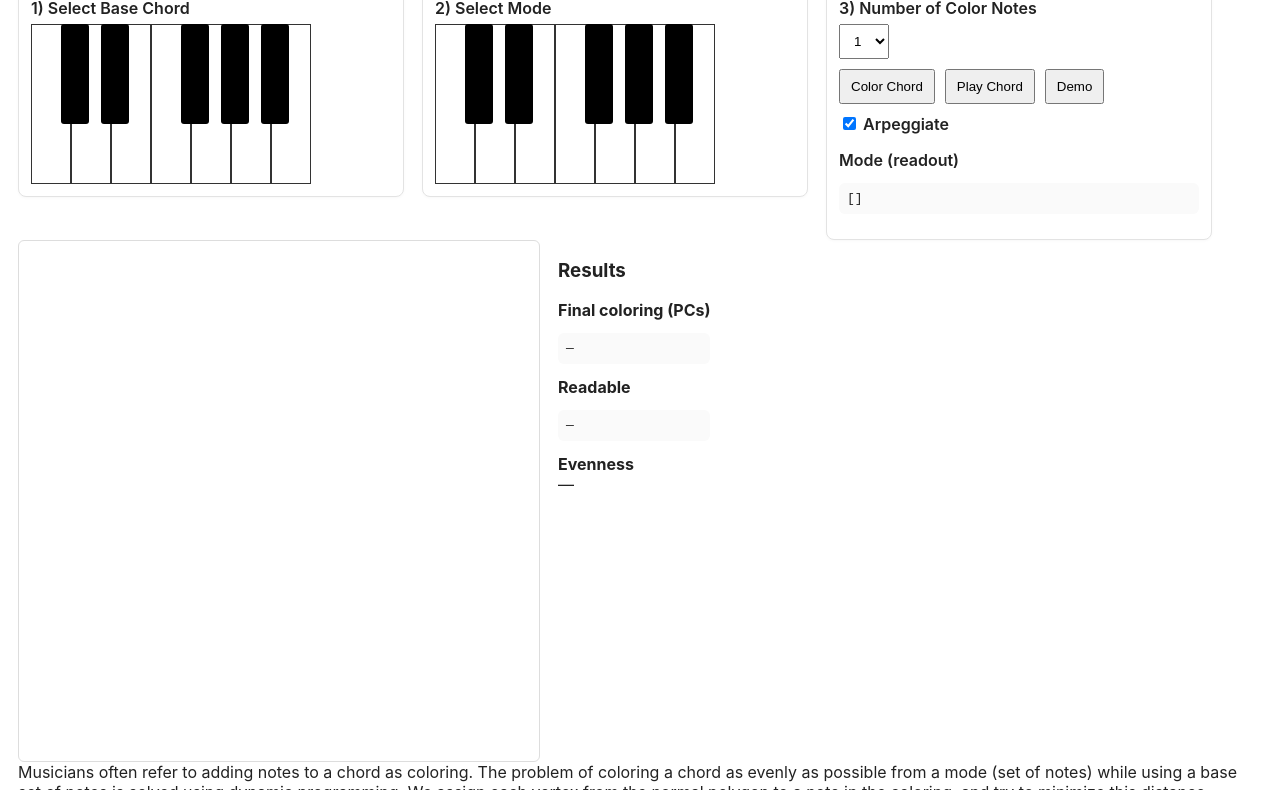
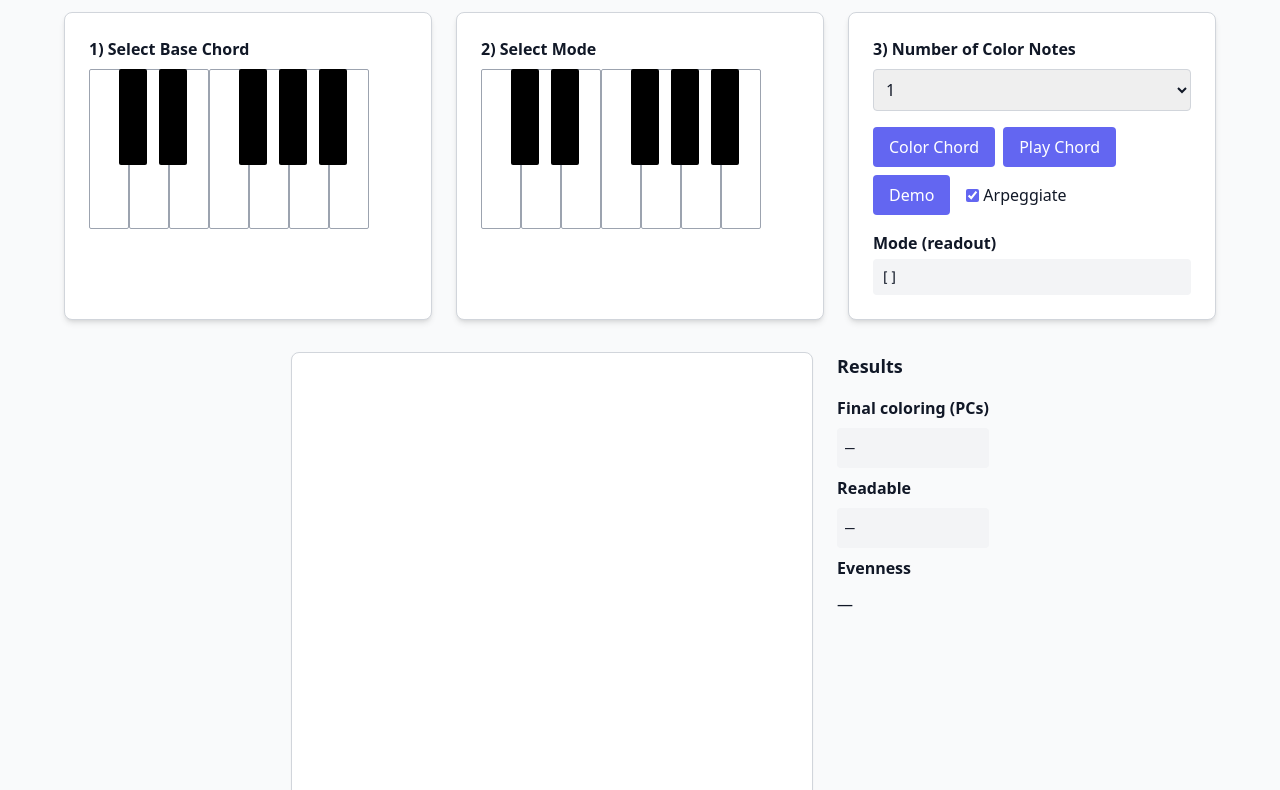
Before and after one commit to Jakedude18/chordColorer, a plain HTML site: page index.html in a window 1280 px wide. Shown: the part 84-874 px from the top of the page. Drawn offline with nearby package versions, Linux system fonts and the light colour scheme.

Commit message:
tailwind styled up

```diff
--- /dev/null
+++ b/css/input.css
@@ -0,0 +1,72 @@
+/* Tailwind base, components, utilities */
+@tailwind base;
+@tailwind components;
+@tailwind utilities;
+
+/* ================= Piano Keyboard ================= */
+.piano-container {
+  position: relative;
+  user-select: none;
+}
+
+.white-keys {
+  display: flex;
+  height: 160px; /* fixed height for white keys */
+}
+
+.white-key {
+  width: 40px;   /* equivalent to w-10 */
+  height: 160px; /* equivalent to h-40 */
+  border: 1px solid #333;
+  background: #fff;
+  box-sizing: border-box;
+}
+
+.white-key.selected {
+  background: #ccc;
+}
+
+.white-key.lightup {
+  background: orange;
+}
+
+.black-keys {
+  position: absolute;
+  top: 0;
+  left: 0;
+  height: 100px;
+  width: 100%;
+  pointer-events: none;
+}
+
+.black-key {
+  position: absolute;
+  width: 28px;
+  height: 100px;
+  background: #000;
+  z-index: 10;
+  pointer-events: auto;
+  border-radius: 3px;
+}
+
+.black-key.selected {
+  background: #444;
+}
+
+.black-key.lightup {
+  background: #f90;
+}
+
+/* ================= Canvas ================= */
+#circleCanvas {
+  border: 1px solid #ddd;
+  background: #fff;
+  border-radius: 6px;
+}
+
+/* ================= Other small styles ================= */
+pre {
+  background: #fafafa;
+  padding: 8px;
+  border-radius: 6px;
+}
--- a/index.html
+++ b/index.html
@@ -1,90 +1,88 @@
 <!DOCTYPE html>
-<html>
+<html lang="en">
 <head>
-<meta charset="utf-8"/>
+<meta charset="UTF-8">
+<meta name="viewport" content="width=device-width, initial-scale=1.0">
 <title>Maximally Even Chord Colorer</title>
-<meta name="viewport" content="width=device-width, initial-scale=1" />
-<style>
-:root{--panel-w:780px;}
-body{font-family:Inter,Arial,sans-serif;margin:18px;color:#222;min-height:100vh;}
-h1{margin:4px 0 12px;}
-.row{display:flex;gap:18px;align-items:flex-start;flex-wrap:wrap;}
-.panel{border:1px solid #e3e3e3;padding:12px;border-radius:8px;width:var(--panel-w);background:#fff;box-shadow:0 1px 3px rgba(0,0,0,0.03);}
-.small{width:360px;}
-label{font-weight:600;display:block;margin-bottom:6px;}
-select,button{padding:8px 10px;cursor:pointer;}
-.piano-container{position:relative;width:280px;height:160px;user-select:none;}
-.white-keys{display:flex;height:160px;}
-.white-key{width:40px;height:160px;border:1px solid #333;background:#fff;box-sizing:border-box;}
-.white-key.selected{background:#ccc;}
-.white-key.lightup{background:orange;}
-.black-keys{position:absolute;top:0;left:0;height:100px;width:100%;pointer-events:none;}
-.black-key{position:absolute;width:28px;height:100px;background:#000;z-index:10;pointer-events:auto;border-radius:3px;}
-.black-key.selected{background:#444;}
-.black-key.lightup{background:#f90;}
-#circleCanvas{border:1px solid #ddd;background:#fff;border-radius:6px;}
-pre{background:#fafafa;padding:8px;border-radius:6px;}
-.controls{display:flex;gap:10px;flex-wrap:wrap;margin-top:10px;}
-footer{margin-top:18px;font-size:13px;color:#666;}
+<script src="https://cdn.tailwindcss.com"></script>
+<style type="text/tailwindcss">
+/* Custom piano key styles */
+.white-key { @apply w-10 h-40 border border-gray-400 bg-white rounded-sm; }
+.white-key.selected { @apply bg-gray-500; }
+.white-key.lightup { @apply bg-orange-500; }
+
+.black-key { @apply absolute w-7 h-24 bg-black rounded-sm z-10; }
+.black-key.selected { @apply bg-gray-700; }
+.black-key.lightup { @apply bg-orange-400; }
 </style>
 </head>
-<body>
-<h1>Maximally Even Chord Colorer</h1>
+<body class="bg-gray-50 text-gray-900 font-sans min-h-screen p-6 flex flex-col items-center">
 
-<div class="row">
-  <div class="panel small">
-    <label>1) Select Base Chord</label>
-    <div class="piano-container" id="basePiano">
-      <div class="white-keys" id="baseWhiteKeys"></div>
-      <div class="black-keys" id="baseBlackKeys"></div>
+<h1 class="text-3xl md:text-4xl font-bold mb-8 text-center text-indigo-700">Maximally Even Chord Colorer</h1>
+
+<!-- Panels -->
+<div class="flex flex-col md:flex-row gap-6 justify-center mb-8 w-full max-w-6xl">
+  <!-- Base Chord Panel -->
+  <div class="bg-white border border-gray-300 shadow-md rounded-lg p-6 flex-1 min-w-[280px]">
+    <label class="block font-semibold mb-2">1) Select Base Chord</label>
+    <div class="relative select-none" id="basePiano">
+      <div class="flex h-40" id="baseWhiteKeys"></div>
+      <div class="absolute top-0 left-0 h-24 w-full" id="baseBlackKeys"></div>
     </div>
   </div>
 
-  <div class="panel small">
-    <label>2) Select Mode</label>
-    <div class="piano-container" id="modePiano">
-      <div class="white-keys" id="modeWhiteKeys"></div>
-      <div class="black-keys" id="modeBlackKeys"></div>
+  <!-- Mode Panel -->
+  <div class="bg-white border border-gray-300 shadow-md rounded-lg p-6 flex-1 min-w-[280px]">
+    <label class="block font-semibold mb-2">2) Select Mode</label>
+    <div class="relative select-none" id="modePiano">
+      <div class="flex h-40" id="modeWhiteKeys"></div>
+      <div class="absolute top-0 left-0 h-24 w-full" id="modeBlackKeys"></div>
     </div>
   </div>
 
-  <div class="panel small">
-    <label>3) Number of Color Notes</label>
-    <select id="colorCount"></select>
+  <!-- Controls Panel -->
+  <div class="bg-white border border-gray-300 shadow-md rounded-lg p-6 flex-1 min-w-[280px]">
+    <label class="block font-semibold mb-2">3) Number of Color Notes</label>
+    <select id="colorCount" class="w-full p-2 border border-gray-300 rounded mb-4"></select>
 
-    <div class="controls">
-      <button onclick="colorChord()">Color Chord</button>
-      <button onclick="playChord()">Play Chord</button>
-      <button onclick="demoExample()">Demo</button>
-      <label><input type="checkbox" id="arpeggioToggle" checked> Arpeggiate</label>
+    <div class="flex flex-wrap gap-2 mb-4">
+      <button class="px-4 py-2 bg-indigo-500 text-white rounded hover:bg-indigo-600 transition-colors" onclick="colorChord()">Color Chord</button>
+      <button class="px-4 py-2 bg-indigo-500 text-white rounded hover:bg-indigo-600 transition-colors" onclick="playChord()">Play Chord</button>
+      <button class="px-4 py-2 bg-indigo-500 text-white rounded hover:bg-purple-600 transition-colors" onclick="demoExample()">Demo</button>
+      <label class="flex items-center gap-1 ml-2">
+        <input type="checkbox" id="arpeggioToggle" checked class="accent-indigo-500"> Arpeggiate
+      </label>
     </div>
 
-    <label style="margin-top:10px;">Mode (readout)</label>
-    <pre id="modeOut">[]</pre>
+    <label class="block font-semibold mb-1">Mode (readout)</label>
+    <pre id="modeOut" class="bg-gray-100 p-2 rounded text-sm">[]</pre>
   </div>
 </div>
 
-<div class="row">
-  <canvas id="circleCanvas" width="520" height="520"></canvas>
-  <div style="max-width:220px;">
-    <h3>Results</h3>
+<!-- Results & Circle -->
+<div class="flex flex-col md:flex-row gap-6 justify-center items-start w-full max-w-6xl mb-8">
+  <canvas id="circleCanvas" width="520" height="520" class="border border-gray-300 rounded-lg bg-white shadow-sm"></canvas>
+
+  <div class="flex flex-col gap-2 max-w-[220px]">
+    <h3 class="font-semibold text-lg mb-2">Results</h3>
     <b>Final coloring (PCs)</b>
-    <pre id="finalPCs">—</pre>
+    <pre id="finalPCs" class="bg-gray-100 p-2 rounded">—</pre>
     <b>Readable</b>
-    <pre id="finalNames">—</pre>
+    <pre id="finalNames" class="bg-gray-100 p-2 rounded">—</pre>
     <b>Evenness</b>
-    <div id="evennessOut">—</div>
+    <div id="evennessOut" class="mt-1">—</div>
   </div>
 </div>
 
-<div class="blurb">
-  Musicians often refer to adding notes to a chord as coloring. The problem of coloring a chord as evenly as possible from a mode (set of notes) while using a base set of notes is solved using dynamic programming. We assign each vertex from the normal polygon to a note in the coloring, and try to minimize this distance.
+<!-- Description -->
+<div class="text-gray-700 max-w-4xl text-center mb-6">
+  Musicians often refer to adding notes to a chord as coloring. This tool colors a chord as evenly as possible from a mode while using a base set of notes. For more information see my <a href="https://github.com/Jakedude18/chordColorer">Github.</a>
+
 </div>
 
-<footer>
-Demo colors a C chord with base {C,G} with one color note {E} using Ionian mode to generate a major chord.
+<footer class="text-gray-500 text-sm text-center">
+  Demo colors a C chord with base {C,G} with one color note {E} using Ionian mode to generate a major chord.
 </footer>
-
 <script>
 // ================= Utilities =================
 const noteNames=["C","C#","D","D#","E","F","F#","G","G#","A","A#","B"];
--- /dev/null
+++ b/tailwind.config.js
@@ -0,0 +1,11 @@
+/** @type {import('tailwindcss').Config} */
+module.exports = {
+  content: [
+    "./index.html",   // Look for Tailwind classes in index.html
+    "./css/input.css" // And in your input.css file
+  ],
+  theme: {
+    extend: {},
+  },
+  plugins: [],
+}
```
Also changed, not shown: css/output.css (added).
